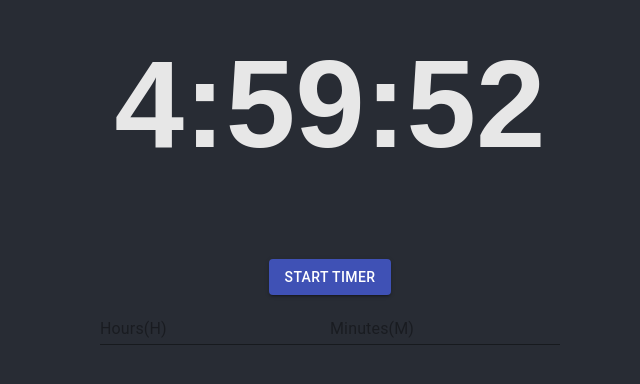
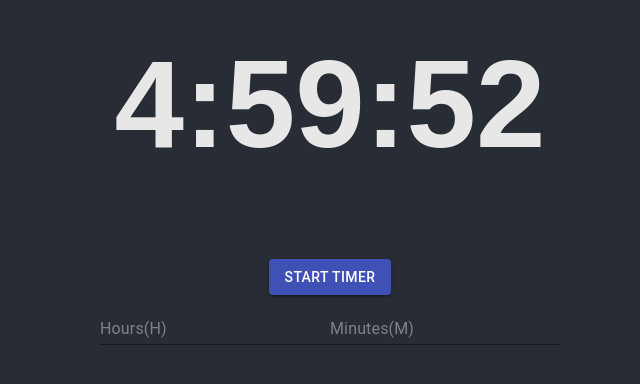
Before and after one commit to Balaguru4580/pomodorset, a React (Create React App) app: page / in a window 1280 px wide. Shown: the part 246-630 px from the top of the page, without its empty margins (310-950 px from the left). Built offline with nearby package versions, Linux system fonts and the light colour scheme.

Commit message:
bugFix and Feature Improvements

```diff
--- a/src/components/Timer/Crucials/Crucials.js
+++ b/src/components/Timer/Crucials/Crucials.js
@@ -1,34 +1,58 @@
-import React, {useState} from "react";
+import React, { Fragment, useState } from "react";
 import Button from "@material-ui/core/Button";
 import { Input } from "@material-ui/core";
 import styles from "./Crucials.module.css";
 export default function Crucials({ timerCommand }) {
+  const [Hdata, setHData] = useState("");
+  const [Mdata, setMData] = useState("");
+  let data = [];
 
-    const [Hdata, setHData] = useState(0);
-    const [Mdata, setMData] = useState(0);
-    let data = [];
+  function timerStart() {
+    //For Testing Purpose
 
-    function timerStart(){
-        if(Hdata === 0 && Mdata === 0){
-            console.log("Minimum Timer Initiated");
-            setHData((minH)=> minH = 0);
-            setMData((minM)=> minM = 15);
-        }
-        data[0] = 0;
-        data[1] = Mdata;
-        data[2] = Hdata;
-        timerCommand(data)
+    // if (Hdata === 0 && Mdata === 0) {
+    //   console.log("Minimum Timer Initiated");
+    //   setHData((minH) => (minH = 0));
+    //   setMData((minM) => (minM = 15));
+    // }
+
+    //Validation of Minute and Hour Data
+    if (Mdata === "" || Hdata === "" || Mdata < 0 || Hdata < 0) {
+      alert("Please enter valid values into the Minutes and Hours field");
+      setHData("");
+      setMData("");
+      return;
     }
+    data[0] = 0;
+    data[1] = Mdata || "0";
+    data[2] = Hdata || "0";
+    setHData("");
+    setMData("");
+    timerCommand(data);
+  }
 
-
-    return (<div>
-        <Button variant="contained" color="primary" onClick={timerStart}> Start Timer</Button>
-        <form className={styles.HTM} onSubmit={timerStart}>
-            <Input type="number" onChange={e => setHData(e.target.value) } id="outlined-basic" placeholder="Hours(H)" ></Input>
-            <Input type="number" id="outlined-basic"  onChange={e => setMData(e.target.value)} placeholder="Minutes(M)" ></Input>
-        </form>
-    </div>
-
-    )
-
+  return (
+    <Fragment>
+      <Button variant="contained" color="primary" onClick={timerStart}>
+        {" "}
+        Start Timer
+      </Button>
+      <form className={styles.HTM} onSubmit={timerStart}>
+        <Input
+          type="number"
+          value={Hdata}
+          onChange={(e) => setHData(e.target.value)}
+          id="outlined-basic"
+          placeholder="Hours(H)"
+        ></Input>
+        <Input
+          type="number"
+          id="outlined-basic"
+          value={Mdata}
+          onChange={(e) => setMData(e.target.value)}
+          placeholder="Minutes(M)"
+        ></Input>
+      </form>
+    </Fragment>
+  );
 }
--- a/src/components/Timer/Crucials/Crucials.module.css
+++ b/src/components/Timer/Crucials/Crucials.module.css
@@ -1,6 +1,6 @@
-.HTM{
-    opacity: 1;
-    padding: 15px;
+.HTM {
+  opacity: 1;
+  padding: 15px;
 }
 
 input::-webkit-outer-spin-button,
@@ -9,7 +9,8 @@ input::-webkit-inner-spin-button {
   margin: 0;
 }
 
-input[type=number] {
+input[type="number"] {
   -moz-appearance: textfield;
   margin-right: 10px;
+  color: aliceblue;
 }
--- a/src/components/Timer/Timer.js
+++ b/src/components/Timer/Timer.js
@@ -1,8 +1,7 @@
 import React, { useState } from "react";
-import styles from './Timer.module.scss';
+import styles from "./Timer.module.scss";
 import Crucials from "./Crucials/Crucials";
 export default function Timer() {
-
   let Seconds = 0;
   let Minutes = 0;
   let Hours = 5;
@@ -10,65 +9,66 @@ export default function Timer() {
   const [Mtimer, setMTimer] = React.useState(Minutes);
   const [Htimer, setHTimer] = React.useState(Hours);
 
-  const [data, setData] = useState('');
+  const [data, setData] = useState([]);
 
   const id = React.useRef(null);
   const clear = () => {
-    window.clearInterval(id.current)
-  }
-
+    window.clearInterval(id.current);
+  };
 
   React.useEffect(() => {
     id.current = window.setInterval(() => {
-      setSTimer((time) => time - 1)
-    }, 1000)
+      setSTimer((time) => time - 1);
+    }, 1000);
     //NOTNEEDED return ()=>clear();
-
-  }, []) //Seconds Tick Down Mechanism
+  }, []); //Seconds Tick Down Mechanism
 
   React.useEffect(() => {
     //OVERFLOW prevention
     if (Htimer > 60 || Mtimer > 60 || Stimer > 60) {
-      setSTimer((Stime) => Stime = 59)
-      setMTimer((Mtime) => Mtime = 59)
-      setHTimer((Htime) => Htime = 60)
-
+      setSTimer((Stime) => (Stime = 59));
+      setMTimer((Mtime) => (Mtime = 59));
+      setHTimer((Htime) => (Htime = 60));
     }
     // Hours to minutes drop
     else if (Mtimer === 0 && Htimer !== 0 && Stimer === 0) {
-      setMTimer((Mtime) => Mtime + 60)
-      setHTimer((Htime) => Htime - 1)
+      setMTimer((Mtime) => Mtime + 60);
+      setHTimer((Htime) => Htime - 1);
     }
     // Minutes to Seconds Drop
     else if (Stimer === 0 && Mtimer !== 0) {
-      setSTimer((Stime) => Stime + 59)
-      setMTimer((Mtime) => Mtime - 1)
+      setSTimer((Stime) => Stime + 59);
+      setMTimer((Mtime) => Mtime - 1);
     }
     //Timer Complete Event
     else if (Stimer === 0) {
-      console.log("COMPLETE")
-      clear()
+      console.log("COMPLETE");
+      // id.current = null;
+      clear();
     }
-  }, [Stimer, Mtimer, Htimer])
+  }, [Stimer, Mtimer, Htimer]);
 
   const timerCommand = (timedata) => {
-    setData(timedata)
-    setSTimer((s) => s = data[0])
-    setMTimer((s) => s = data[1])
-    setHTimer((s) => s = data[2])
-    if (!id.current) {
-      id.current = window.setInterval(() => {
-        setSTimer((time) => time - 1)
-      }, 1000)
+    setData(timedata);
+    setSTimer((s) => (s = +timedata[0]));
+    setMTimer((s) => (s = +timedata[1]));
+    setHTimer((s) => (s = +timedata[2]));
+    if (id.current) {
+      //clearing the timer if any exist
+      clear();
+      if (+timedata[0] !== 0 || +timedata[1] !== 0 || +timedata[2] !== 0)
+        id.current = window.setInterval(() => {
+          setSTimer((time) => time - 1);
+        }, 1000);
     }
   };
 
   return (
-    <div id = "Clock"  className={styles.timerstyle}>
+    <div id="Clock" className={styles.timerstyle}>
       <h1 style={{ fontSize: 125 }}>
         {Htimer}:{Mtimer}:{Stimer}
       </h1>
-      <div id = "Controls" className={styles.crucials}>
+      <div id="Controls" className={styles.crucials}>
         <Crucials timerCommand={timerCommand} />
       </div>
     </div>
```
